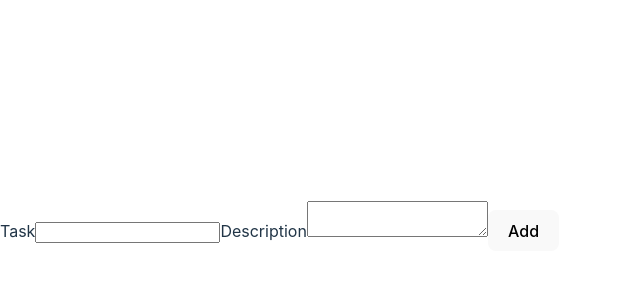
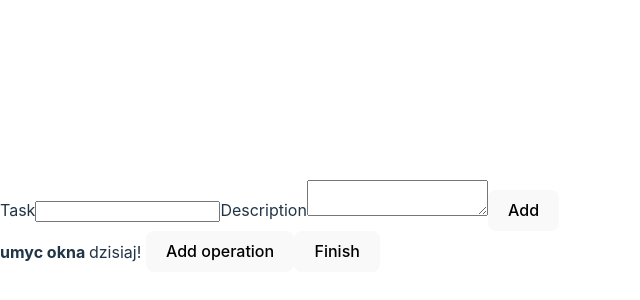
Before and after one commit to jakubmadyda/todo_app, a React (Vite) app: page / in a window 1280 px wide. Shown: the part 174-474 px from the top of the page, without its empty margins (0-640 px from the left). Built offline with nearby package versions, Linux system fonts and the light colour scheme; data requests are answered from the project's data file.

Commit message:
sets adding tasks to api

```diff
--- a/api/db.json
+++ b/api/db.json
@@ -1,4 +1,13 @@
 {
-    "tasks": [],
-    "operations": []
+  "tasks": [
+    {
+      "addedDate": "2023-04-27T17:39:28.344Z",
+      "description": "dzisiaj!",
+      "name": "umyc okna",
+      "status": "open",
+      "apiId": "v1",
+      "id": 1
+    }
+  ],
+  "operations": []
 }
--- a/package.json
+++ b/package.json
@@ -11,6 +11,7 @@
         "server": "json-server --watch ./api/db.json"
     },
     "dependencies": {
+        "axios": "^1.3.6",
         "json-server": "^0.17.3",
         "react": "^18.2.0",
         "react-dom": "^18.2.0"
--- a/src/App.tsx
+++ b/src/App.tsx
@@ -1,22 +1,72 @@
-import { useState } from 'react';
+import { useEffect, useState } from 'react';
+import axios, { AxiosResponse } from 'axios';
+
+interface Task {
+    name: string;
+    description: string;
+    addedDate: Date;
+    status: 'open' | 'closed';
+    id: number;
+}
 
 function App() {
-    const [task, setTask] = useState('');
+    const [name, setName] = useState('');
     const [description, setDescription] = useState('');
+    const [tasks, setTasks] = useState<Task[]>([]);
+
+    useEffect(() => {
+        getTasksApi('tasks').then(setTasks);
+    }, []);
+
+    async function getTasksApi(endpoint: string): Promise<Task[]> {
+        const response = await axios.get<Task[]>(
+            `http://localhost:3000/${endpoint}`
+        );
+        return response.data;
+    }
+
+    async function sendTaskApi(
+        endpoint: string,
+        data: Omit<Task, 'id'>
+    ): Promise<Task> {
+        try {
+            const response = await axios.post(
+                `http://localhost:3000/api/v1/${endpoint}`,
+                data
+            );
+            return response.data;
+        } catch (error) {
+            console.error(error);
+            throw error;
+        }
+    }
+
+    async function handleSubmit() {
+        const data = await sendTaskApi('tasks', {
+            addedDate: new Date(),
+            description,
+            name,
+            status: 'open',
+        });
+        setTasks([...tasks, data]);
+        setName('');
+        setDescription('');
+    }
 
     return (
         <>
             <form
-                onSubmit={e => {
+                onSubmit={async e => {
                     e.preventDefault();
+                    await handleSubmit();
                 }}
             >
                 <label htmlFor="task">Task</label>
                 <input
                     id="task"
                     type="text"
-                    value={task}
-                    onChange={e => setTask(e.target.value)}
+                    value={name}
+                    onChange={e => setName(e.target.value)}
                 />
                 <label htmlFor="description">Description</label>
                 <textarea
@@ -26,6 +76,16 @@ function App() {
                 ></textarea>
                 <button type="submit">Add</button>
             </form>
+            <div>
+                {tasks.map(task => (
+                    <div key={task.id}>
+                        <b>{task.name} </b>
+                        <span>{task.description} </span>
+                        <button>Add operation</button>
+                        <button>Finish</button>
+                    </div>
+                ))}
+            </div>
         </>
     );
 }
```
Also changed, not shown: 1 other file (tests, documents, lock files or other folders).
